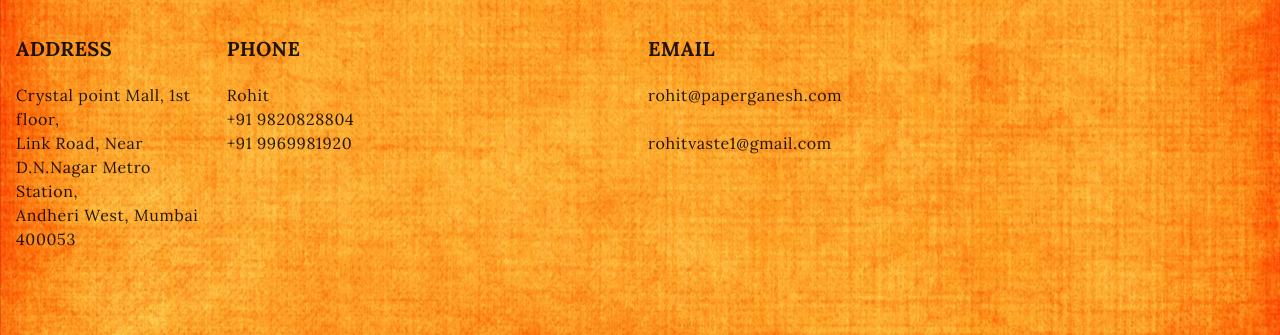
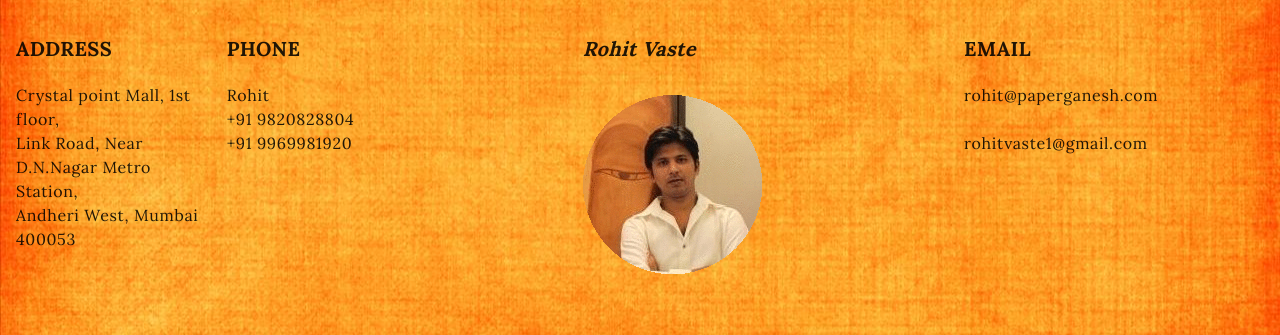
Before and after one commit to kedar2a/soa, a Django app: page /contact in a window 1280 px wide. Shown: the part 465-800 px from the top of the page. Run offline with Django 3.2, Linux system fonts and the light colour scheme.

Commit message:
Added rohit image

```diff
--- a/idols/templates/idols/contact.html
+++ b/idols/templates/idols/contact.html
@@ -33,16 +33,28 @@
 		Crystal point Mall, 1st floor,<br/>
 		Link Road, Near D.N.Nagar Metro Station,<br/>
 		Andheri West, Mumbai 400053
-		</h6>
+	</h6>
 
   </div>
-  <div class="mdl-cell mdl-cell--4-col">
+
+
+  <div class="mdl-cell mdl-cell--3-col">
 		<h5>PHONE</h5>
 		<h6>
 		Rohit<br/>
 		+91 9820828804 <br/>
 		+91 9969981920
 		</h6>
+	</div>
+
+  <div class="mdl-cell mdl-cell--4-col">
+  		<figure>
+
+		<h5><i>Rohit Vaste</i></h5>
+		<br/>
+
+		<img src='{% static "rohit.png" %}'>
+  		</figure>
 	</div>
 
   <div class="mdl-cell mdl-cell--3-col">
```
Also changed, not shown: static/rohit.png (added).
